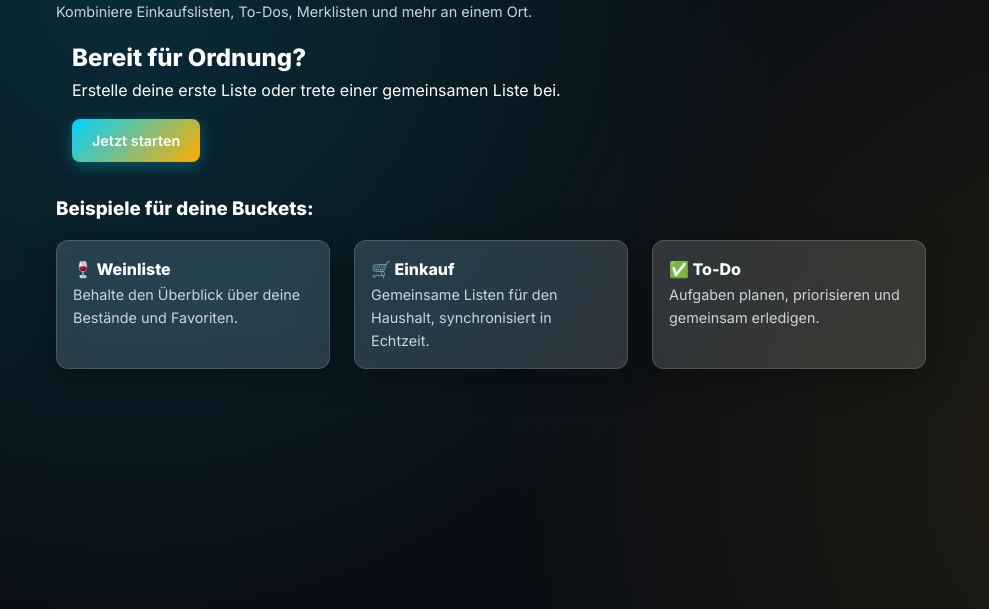
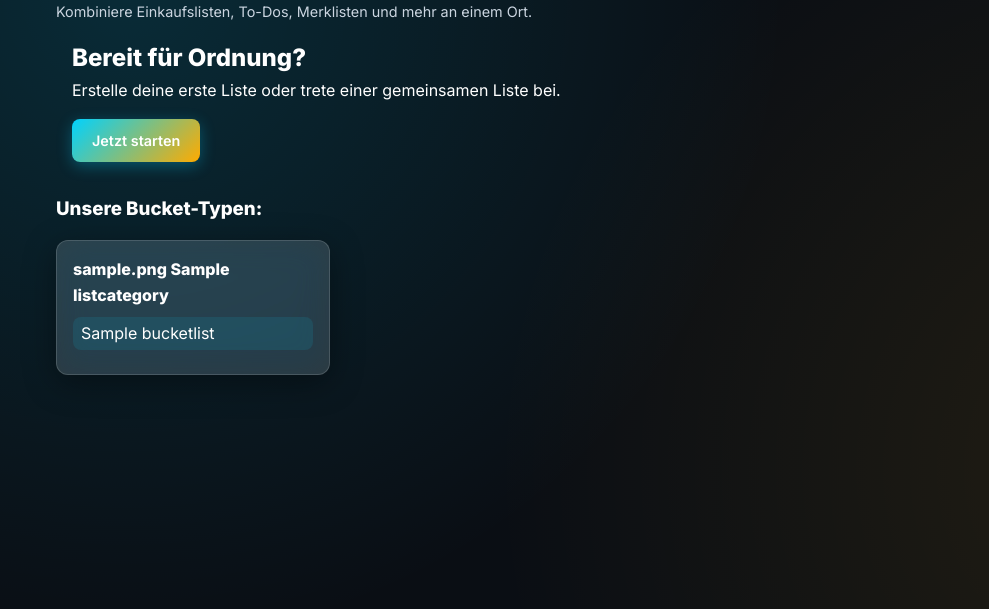
Before and after one commit to bzaiser/buckezz, a Django app: page / in a window 1280 px wide. Shown: the part 171-780 px from the top of the page, without its empty margins (0-989 px from the left). Run offline with Django 5.2, Linux system fonts and the light colour scheme; tables that the repository leaves empty hold one stand-in row (values such as "Sample post"); some libraries are stand-ins or nearby versions.

Commit message:
Show dynamic categories and their visible lists on home page

```diff
--- a/core/views.py
+++ b/core/views.py
@@ -11,8 +11,19 @@ class HomeView(TemplateView):
 
     def get_context_data(self, **kwargs):
         context = super().get_context_data(**kwargs)
-        if self.request.user.is_authenticated:
-            context['my_lists'] = BucketList.objects.filter(owner=self.request.user)
+        user = self.request.user
+
+        if user.is_authenticated:
+            context['my_lists'] = BucketList.objects.filter(owner=user)
+            allowed_lists = BucketList.objects.filter(
+                models.Q(owner=user) | models.Q(shared_with=user) | models.Q(is_public=True)
+            ).distinct()
+        else:
+            allowed_lists = BucketList.objects.filter(is_public=True)
+
+        context['categories'] = ListCategory.objects.prefetch_related(
+            models.Prefetch('lists', queryset=allowed_lists, to_attr='visible_lists')
+        )
         return context
 
 class DashboardView(LoginRequiredMixin, ListView):
--- a/templates/core/home.html
+++ b/templates/core/home.html
@@ -24,20 +24,24 @@
 </section>
 
 <section style="margin-top: var(--spacing-xl);">
-    <h3>Beispiele für deine Buckets:</h3>
+    <h3>Unsere Bucket-Typen:</h3>
     <div style="display: grid; grid-template-columns: repeat(auto-fill, minmax(250px, 1fr)); gap: var(--spacing-lg); margin-top: var(--spacing-md);">
+        {% for category in categories %}
         <div class="card glass">
-            <h4>🍷 Weinliste</h4>
-            <p class="text-muted">Behalte den Überblick über deine Bestände und Favoriten.</p>
+            <h4>{{ category.icon }} {{ category.name }}</h4>
+            <ul style="list-style: none; padding: 0; margin-top: var(--spacing-sm);">
+                {% for bucket in category.visible_lists %}
+                    <li style="margin-bottom: 8px;">
+                        <a href="{% url 'core:list_detail' bucket.id %}" style="text-decoration: none; color: var(--text-color); font-weight: 500; display: block; padding: 4px 8px; background: color-mix(in srgb, var(--primary) 10%, transparent); border-radius: var(--radius-sm);">
+                            {{ bucket.title }}
+                        </a>
+                    </li>
+                {% empty %}
+                    <li class="text-muted" style="font-size: 0.9rem; padding: 4px 8px;">Noch keine freigegebenen Listen</li>
+                {% endfor %}
+            </ul>
         </div>
-        <div class="card glass">
-            <h4>🛒 Einkauf</h4>
-            <p class="text-muted">Gemeinsame Listen für den Haushalt, synchronisiert in Echtzeit.</p>
-        </div>
-        <div class="card glass">
-            <h4>✅ To-Do</h4>
-            <p class="text-muted">Aufgaben planen, priorisieren und gemeinsam erledigen.</p>
-        </div>
+        {% endfor %}
     </div>
 </section>
 {% endblock %}
```
